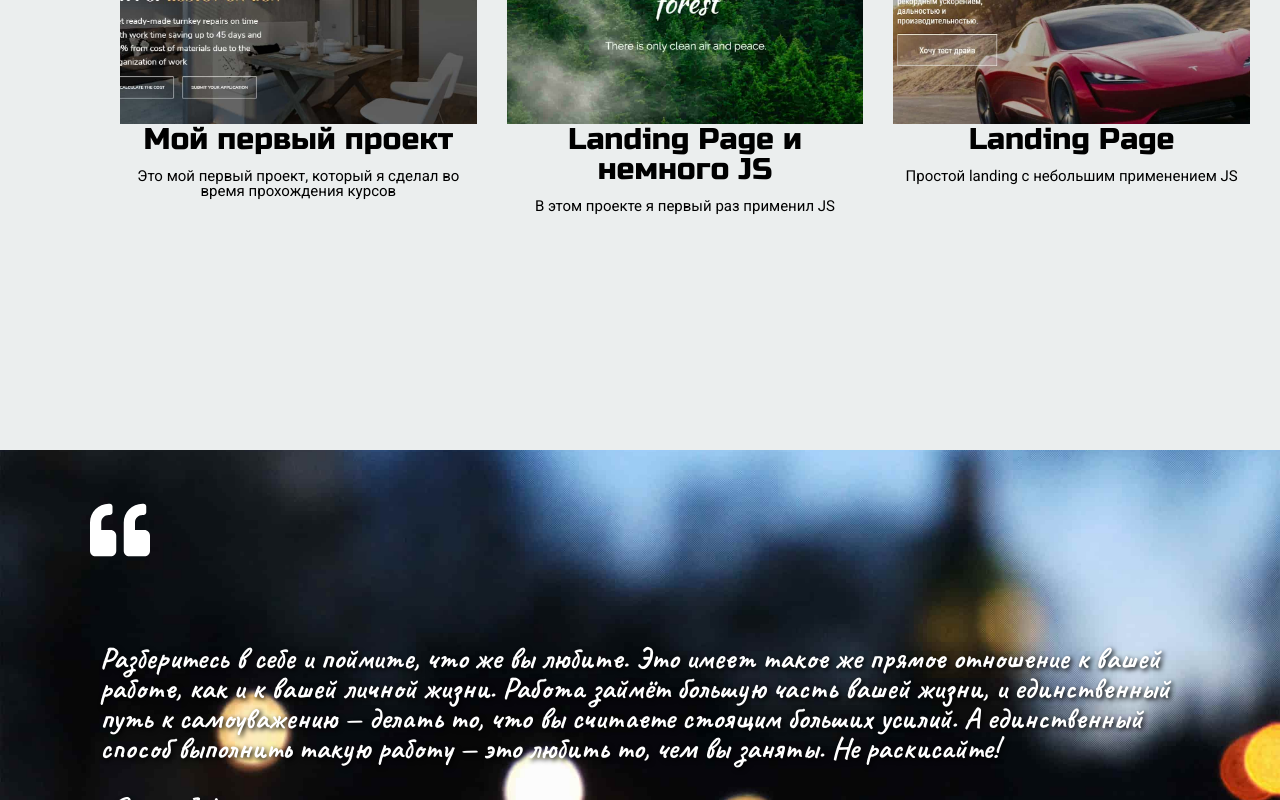
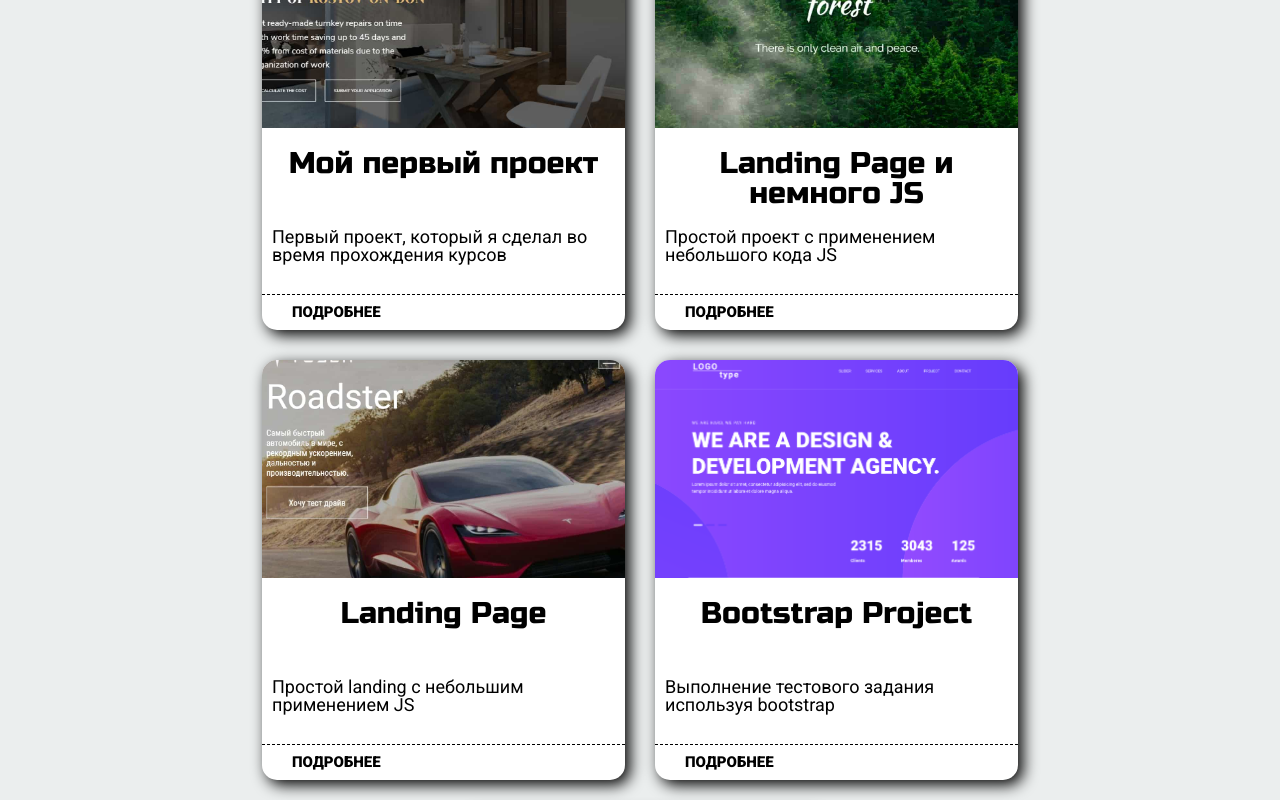
Before and after one commit to ArtemKorovkin/Portfolio, a React (Create React App) app: page / in a window 1280 px wide. Shown: the part 3880-4680 px from the top of the page. Built offline with nearby package versions, Linux system fonts and the light colour scheme.

Commit message:
Add new projects

```diff
--- a/src/components/Main/Info/Works/CardWorks/CardWork.jsx
+++ b/src/components/Main/Info/Works/CardWorks/CardWork.jsx
@@ -1,15 +1,18 @@
 import React from "react";
 import style from "./cardwork.module.scss";
 
-const CardWork = ({ img, title, text }) => {
+const CardWork = ({ img, title, text, link }) => {
   console.log({ img });
   return (
     <div className={style.workCard}>
       <div className={style.cardImg}>
-        <img src={img} alt="Image Project" />
+        <img src={img} alt="Project" />
       </div>
       <h3 className={style.cardTitle}>{title}</h3>
       <p className={style.cardText}>{text}</p>
+      <a className={style.cardLink} href={link}>
+        Подробнее
+      </a>
     </div>
   );
 };
--- a/src/components/Main/Info/Works/CardWorks/cardwork.module.scss
+++ b/src/components/Main/Info/Works/CardWorks/cardwork.module.scss
@@ -1,9 +1,17 @@
 .workCard {
-  flex: 0 0 33.333%;
-  margin: 0 15px 0 15px;
+  flex: 0 0 33%;
+  background: #fff;
+  border-radius: 15px;
+  overflow: hidden;
+  box-shadow: 5px 5px 15px #000;
+  margin: 0 15px 30px 15px;
+  @media (max-width: 760px) {
+    flex: 0 0 100%;
+  }
   .cardImg {
     position: relative;
     padding: 0 0 60% 0;
+    margin-bottom: 20px;
     img {
       position: absolute;
       top: 0;
@@ -14,7 +22,24 @@
     }
   }
   .cardTitle {
+    height: 50px;
+    margin-bottom: 30px;
   }
   .cardText {
+    margin-bottom: 30px;
+    padding: 0 10px;
+    font-size: 18px;
+    text-align: left;
+  }
+  .cardLink {
+    padding: 10px 30px;
+    color: #000;
+    display: block;
+    text-transform: uppercase;
+    font-weight: 800;
+    border-top: 1px #000 dashed;
+    &:hover {
+      color: blue;
+    }
   }
 }
--- a/src/components/Main/Info/Works/Work.jsx
+++ b/src/components/Main/Info/Works/Work.jsx
@@ -5,7 +5,14 @@ import arrWorks from "../../../StateWorks/StateWork.jsx";
 
 const Works = props => {
   let myWorks = arrWorks.map(works => {
-    return <CardWork img={works.img} title={works.title} text={works.text} />;
+    return (
+      <CardWork
+        img={works.img}
+        title={works.title}
+        text={works.text}
+        link={works.link}
+      />
+    );
   });
 
   return (
--- a/src/components/Main/Info/Works/works.module.scss
+++ b/src/components/Main/Info/Works/works.module.scss
@@ -1,6 +1,5 @@
 .works {
   background-color: #ebeeee;
-  height: 100vh;
   padding: 50px 0 25px 0;
   @media (max-width: 1030px) {
     height: 100%;
@@ -19,33 +18,12 @@
   }
   .worksInner {
     display: flex;
-    justify-content: space-between;
-    padding: 0 15px;
+    flex-wrap: wrap;
+    justify-content: center;
     margin-top: 150px;
-    @media (max-width: 1030px) {
+    @media (max-width: 760px) {
       flex-direction: column;
-      height: 100%;
-    }
-    .projects {
-      max-width: 350px;
-      height: 300px;
-      margin: 0 -15px;
-      align-items: center;
-      flex: 0 1 33.33333%;
-      @media (max-width: 1030px) {
-        margin-bottom: 30px;
-        max-width: 450px;
-        height: 380px;
-        flex: 1 1 100%;
-      }
-      @media (max-width: 540px) {
-        max-width: 300px;
-        height: 200px;
-      }
-      img {
-        width: 100%;
-        height: 100%;
-      }
+      flex-wrap: nowrap;
     }
   }
 }
--- a/src/components/StateWorks/StateWork.jsx
+++ b/src/components/StateWorks/StateWork.jsx
@@ -1,22 +1,39 @@
 import imgFirstProject from "./firstProject.jpg";
 import imgTravelProject from "./projectTravel.jpg";
 import imgTeslaProject from "./projectTesla.jpg";
+import imgBootstrapProject from "./BootstrapProject.png";
+import imgTodoList from "./TodoList.png";
 
 let arrWorks = [
   {
     img: imgFirstProject,
     title: "Мой первый проект",
-    text: "Это мой первый проект, который я сделал во время прохождения курсов"
+    text: "Первый проект, который я сделал во время прохождения курсов",
+    link: "https://project-ccec0.web.app/"
   },
   {
     img: imgTravelProject,
     title: "Landing Page и немного JS",
-    text: "В этом проекте я первый раз применил JS"
+    text: "Простой проект с применением небольшого кода JS",
+    link: "https://artemkorovkin.github.io/Travel/"
   },
   {
     img: imgTeslaProject,
     title: "Landing Page",
-    text: "Простой landing с небольшим применением JS"
+    text: "Простой landing с небольшим применением JS",
+    link: "https://artemkorovkin.github.io/Tesla-landing/"
+  },
+  {
+    img: imgBootstrapProject,
+    title: "Bootstrap Project",
+    text: "Выполнение тестового задания используя bootstrap",
+    link: "https://testatom-5bfb0.web.app/"
+  },
+  {
+    img: imgTodoList,
+    title: "Todo List",
+    text: "Практика применения React",
+    link: "https://todolist-ce670.web.app/"
   }
 ];
 
```
Also changed, not shown: src/components/StateWorks/BootstrapProject.png (added), src/components/StateWorks/TodoList.png (added).
